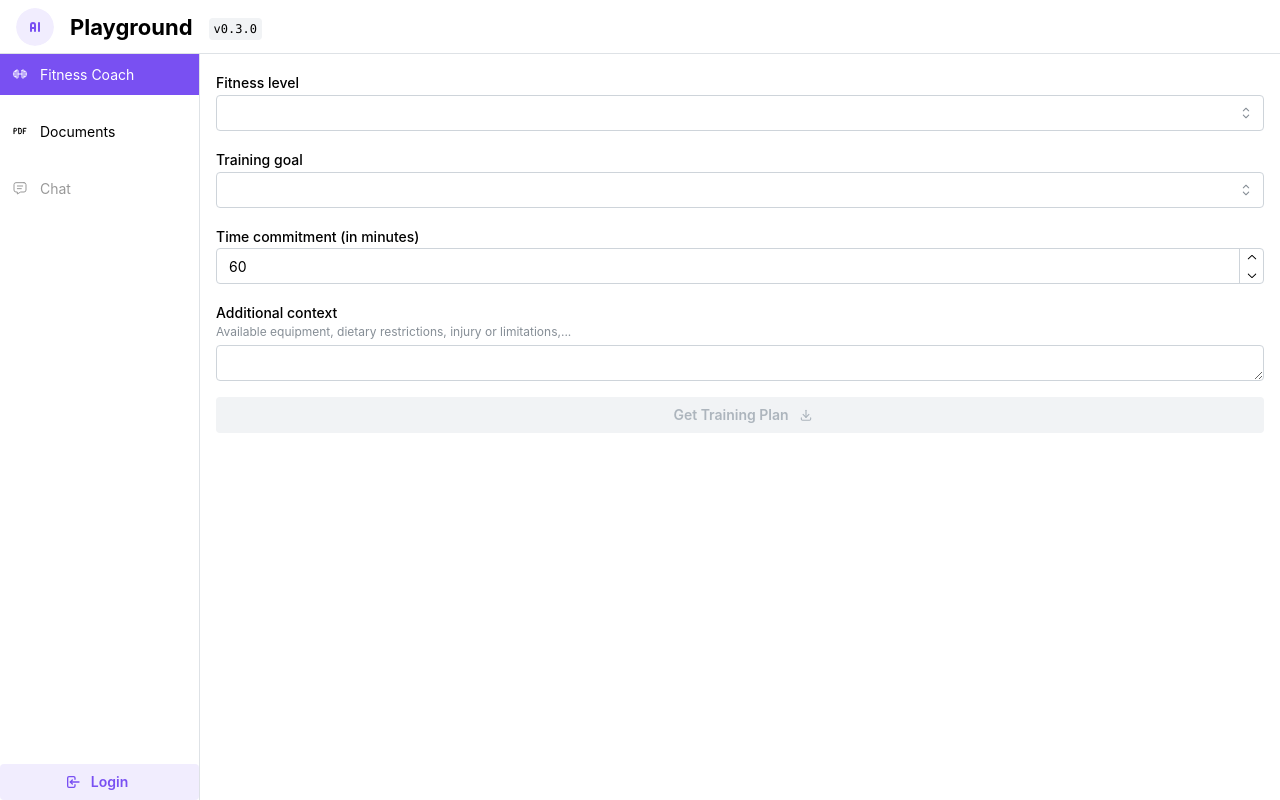
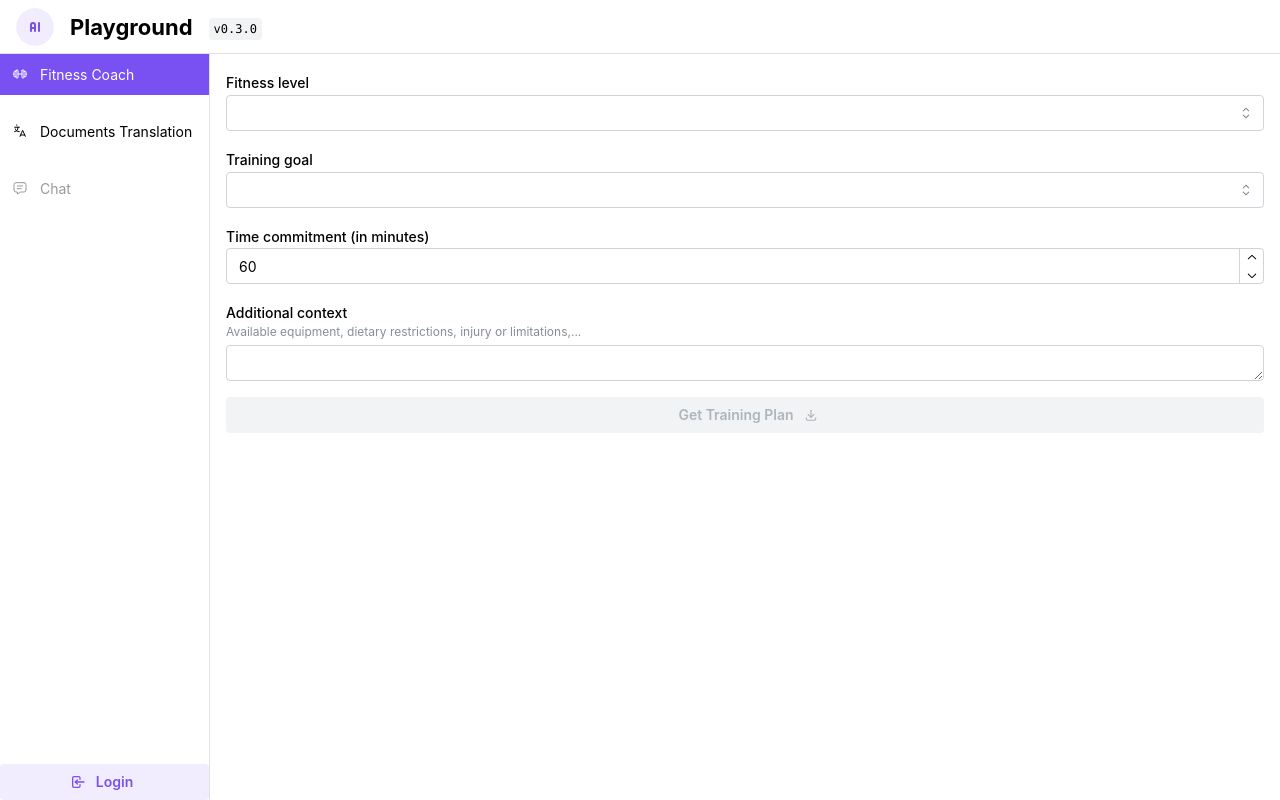
Before and after one commit to lydongcanh/playground-ai, a React (Vite) app: page / in a window 1280 px wide. Built offline with nearby package versions, Linux system fonts and the light colour scheme.

Commit message:
Rename to Documents Translation.

```diff
--- a/src/App.tsx
+++ b/src/App.tsx
@@ -1,9 +1,9 @@
 import { useState } from "react";
 import { AppShell, NavLink, Burger, Button, Avatar, Text, Stack } from "@mantine/core";
-import { IconPdf, IconBarbell, IconMessage, IconLogin, IconLogout } from "@tabler/icons-react";
+import { IconLanguage, IconBarbell, IconMessage, IconLogin, IconLogout } from "@tabler/icons-react";
 import { useDisclosure } from "@mantine/hooks";
 import { useAuth0 } from "@auth0/auth0-react";
-import PDFViewer from "./components/features/PDFViewer";
+import DocumentsTranslation from "./components/features/DocumentsTranslation";
 import GeminiChat from "./components/features/GeminiChat";
 import Header from "./components/layout/Header";
 import GymTrainingPlanRecommendation from "./components/features/GymTrainingPlanRecommendation";
@@ -17,14 +17,14 @@ function App() {
     if (navId === 0) {
       return <GymTrainingPlanRecommendation />;
     } else if (navId === 1) {
-      return <PDFViewer />;
+      return <DocumentsTranslation />;
     } else {
       return <GeminiChat />;
     }
   };
 
   return (
-    <AppShell header={{ height: 54, offset: true }} padding="md" navbar={{ width: 200, breakpoint: "sm", collapsed: { mobile: !opened } }}>
+    <AppShell header={{ height: 54, offset: true }} padding="md" navbar={{ width: 210, breakpoint: "sm", collapsed: { mobile: !opened } }}>
       <AppShell.Header style={{ padding: 8 }}>
         <Burger opened={opened} onClick={toggle} hiddenFrom="sm" size="sm" />
         <Header />
@@ -43,8 +43,8 @@ function App() {
               active={navId === 1}
               variant="filled"
               onClick={() => setNavId(1)}
-              label="Documents"
-              leftSection={<IconPdf size="1rem" stroke={1.5} />}
+              label="Documents Translation"
+              leftSection={<IconLanguage size="1rem" stroke={1.5} />}
             />
             <NavLink
               variant="filled"
--- a/src/components/features/PDFViewer.tsx
+++ b/src/components/features/DocumentsTranslation.tsx
@@ -14,7 +14,7 @@ interface Redaction {
   pageIndex: number;
 }
 
-const PDFViewer: React.FC = () => {
+const DocumentsTranslation: React.FC = () => {
   const [pdfFile, setPdfFile] = useState<File | null>(null);
   const [numPages, setNumPages] = useState<number>(0);
   const [currentPage, setCurrentPage] = useState<number>(1);
@@ -184,4 +184,4 @@ const PDFViewer: React.FC = () => {
   );
 };
 
-export default PDFViewer;
+export default DocumentsTranslation;
```
